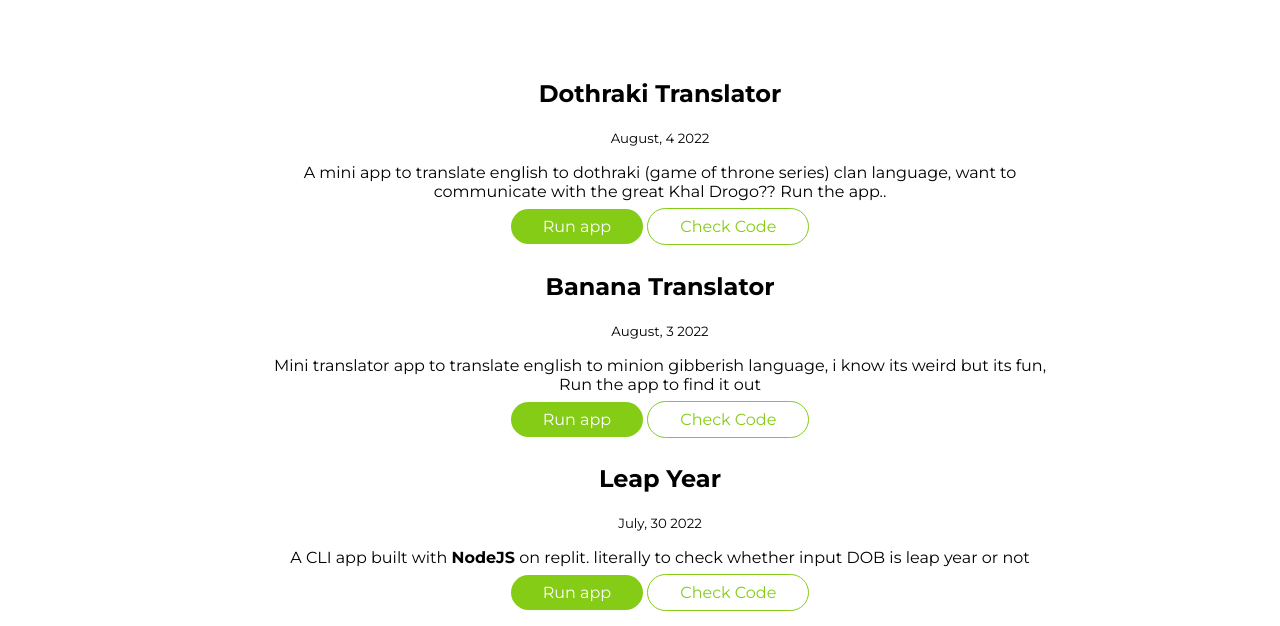
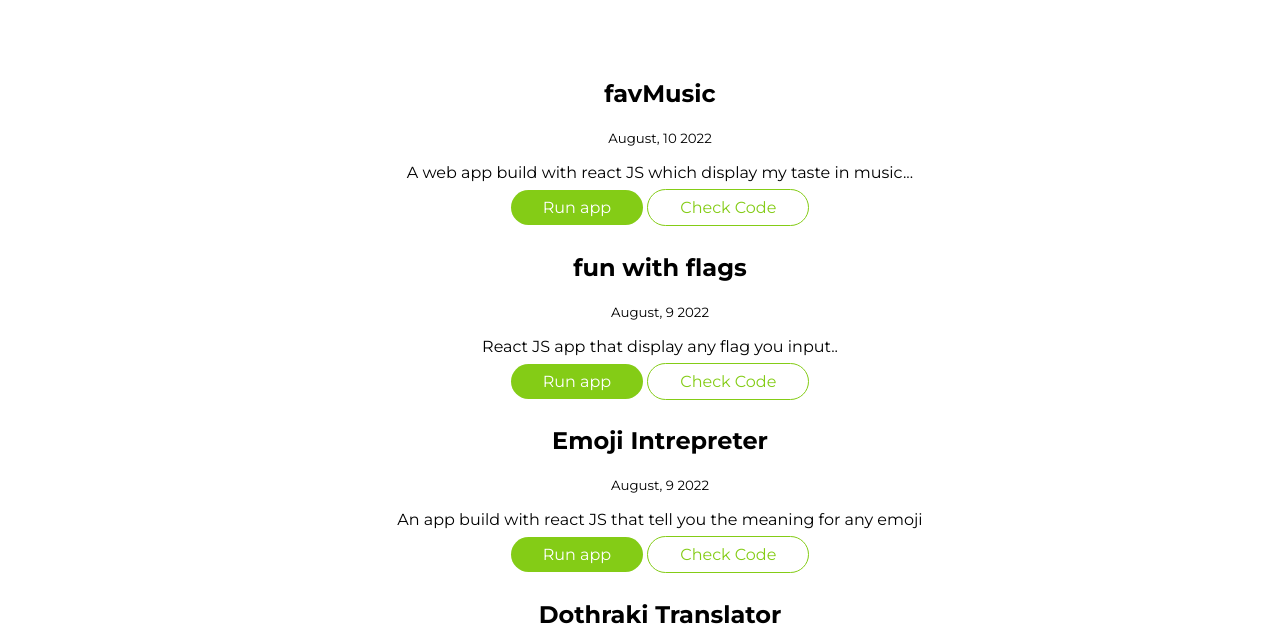
Before and after one commit to Rakezt/My-Portfolio, a plain HTML site: page project.html in a window 1280 px wide. Shown: the part 181-807 px from the top of the page. Drawn offline with Linux system fonts and the light colour scheme.

Commit message:
updating project

```diff
--- a/project.html
+++ b/project.html
@@ -20,6 +20,35 @@
         <h1 class="hero-heading">Below are <span class="heading-inverted">my project</span>  </h1>
     </header>
     <ol class="list-non-bullet">
+
+        <li>
+            <div class="container container-center margin-md">
+            <h2>favMusic</h2>
+            <small>August, 10 2022</small>
+            <p> A web app build with react JS which display my taste in music...</p>
+            <a class="link link-primary" href="https://ndfiz3.csb.app/">Run app</a>
+            <a class="link link-secondary" href="https://github.com/Rakezt/favMusic">Check Code</a>
+        </div>
+        </li>
+        <li>
+            <div class="container container-center margin-md">
+            <h2>fun with flags</h2>
+            <small>August, 9 2022</small>
+            <p> React JS app that display any flag you input.. </p>
+            <a class="link link-primary" href="https://1ezkjm.csb.app/">Run app</a>
+            <a class="link link-secondary" href="https://github.com/Rakezt/fun_with_flags">Check Code</a>
+        </div>
+        </li>
+        <li>
+            <div class="container container-center margin-md">
+            <h2>Emoji Intrepreter</h2>
+            <small>August, 9 2022</small>
+            <p> An app build with react JS that tell you the meaning for any emoji </p>
+            <a class="link link-primary" href="https://vs4cgp.csb.app/">Run app</a>
+            <a class="link link-secondary" href="https://github.com/Rakezt/emoji_interpretter">Check Code</a>
+        </div>
+        </li>
+
         <li>
             <div class="container container-center margin-md">
             <h2>Dothraki Translator</h2>
```
